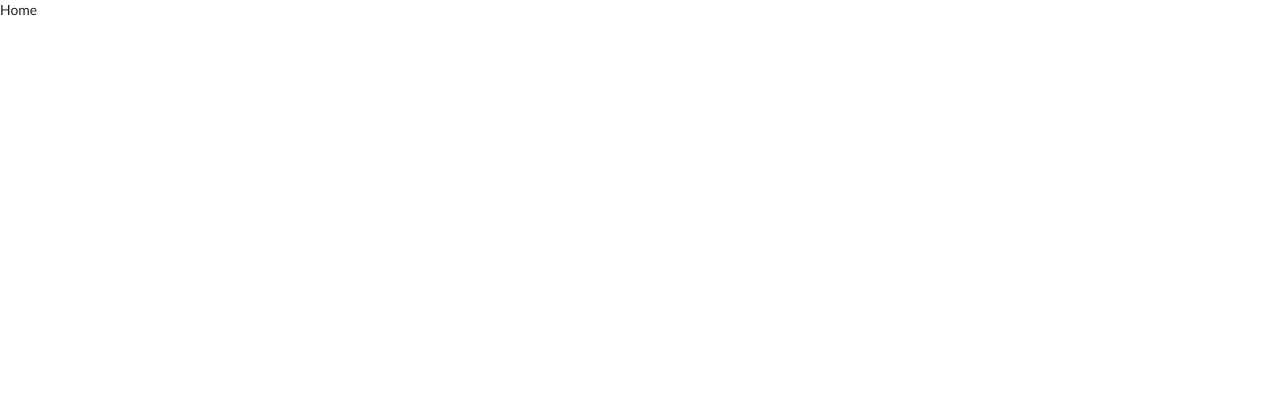
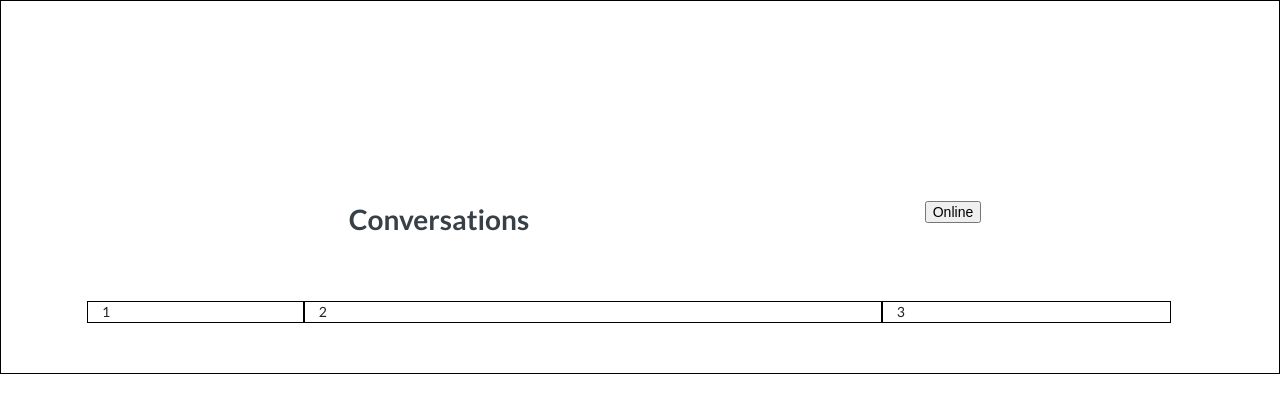
Before and after one commit to jaybhoyar/twitter-helpdesk, a React (Create React App) app in the folder client/: page / in a window 1280 px wide. Shown: the top 412 px of the page. Built offline with nearby package versions, Linux system fonts and the light colour scheme; a web font is replaced by a local one.

Commit message:
add structure for home component

```diff
--- a/client/src/state/actions/auth.js
+++ b/client/src/state/actions/auth.js
@@ -1,5 +1,6 @@
 import axios from "axios";
-const url = "http://localhost:3100/api/users";
+import { GET_ERRORS } from "./types";
+const url = "/api/users";
 
 const setTokenToAxios = (token) => {
 	axios.defaults.headers.common["authorization"] =
@@ -8,12 +9,10 @@ const setTokenToAxios = (token) => {
 
 setTokenToAxios();
 
-const userRegister = async (data) => {
-	console.log(data);
+const userRegister = async (user, dispatch) => {
 	try {
-		let res = await axios.post(`${url}/`, data);
-		console.log(res.data);
-		return res;
+		var res = await axios.post(`${url}/`, user);
+		return res.data;
 	} catch (error) {
 		return error;
 	}
--- /dev/null
+++ b/client/src/state/actions/types.js
@@ -0,0 +1,2 @@
+export const GET_ERRORS = "GET_ERRORS";
+export const SET_CURRENT_USER = "SET_CURRENT_USER";
--- /dev/null
+++ b/client/src/state/reducers/error_reducer.js
@@ -0,0 +1,12 @@
+import { GET_ERRORS } from "../actions/types";
+
+const initialState = {};
+
+export default function (state = initialState, action) {
+	switch (action.type) {
+		case GET_ERRORS:
+			return action.payload;
+		default:
+			return state;
+	}
+}
--- a/client/src/state/reducers/index.js
+++ b/client/src/state/reducers/index.js
@@ -1,8 +1,10 @@
 import { combineReducers } from "redux";
-import currentUser from "./current_User";
+import currentUser from "./current_user";
+import errorReducer from "./error_reducer";
 
 var rootReducer = combineReducers({
 	currentUser,
+	errors: errorReducer,
 });
 
 export default rootReducer;
--- /dev/null
+++ b/client/src/styles/home.scss
@@ -0,0 +1,14 @@
+.home-container {
+	padding: 150px 50px 50px 100px;
+	width: 100%;
+	height: 100%;
+	border: 1px solid #000;
+	.header-container {
+		padding: 50px;
+		display: flex;
+		justify-content: space-around;
+	}
+	.chats-list {
+		border: 1px solid #000;
+	}
+}
--- a/client/src/views/auth/Register.js
+++ b/client/src/views/auth/Register.js
@@ -1,6 +1,6 @@
 import React, { Component } from "react";
 import { connect } from "react-redux";
-import { Link } from "react-router-dom";
+import { Link, withRouter } from "react-router-dom";
 import { userRegister } from "../../state/actions/auth";
 
 class Register extends Component {
@@ -10,7 +10,7 @@ class Register extends Component {
 			name: "",
 			username: "",
 			password: "",
-			errorMsg: "",
+			errors: "",
 		};
 	}
 	handleChange = (e) => {
@@ -26,17 +26,14 @@ class Register extends Component {
 			password: this.state.password,
 		};
 		try {
-			let res = this.props.dispatch(userRegister({ user }));
-			console.log(res, "inside submit");
-			// if (!res) {
-			// 	return this.setState({
-			// 		errorMsg: <p>{"Something went wrong."}</p>,
-			// 	});
-			// }
-			// alert("Logged In Successfully");
-			// this.props.history.push("/login");
+			var res = this.props.dispatch(userRegister({ user }));
+			if (res.status === 200) {
+				console.log(res);
+			}
 		} catch (error) {
-			console.log("inside catch");
+			this.setState({
+				errors: <p>{error.error || "Something went wrong."}</p>,
+			});
 		}
 	};
 
@@ -80,8 +77,8 @@ class Register extends Component {
 		);
 	}
 }
-const mapStateToProps = (state) => {
-	return state;
-};
+const mapStateToProps = (state) => ({
+	errors: state.errors,
+});
 
-export default connect(mapStateToProps)(Register);
+export default connect(mapStateToProps)(withRouter(Register));
--- a/client/src/views/common/Home.js
+++ b/client/src/views/common/Home.js
@@ -1,8 +1,28 @@
 import React, { Component } from "react";
+import "../../styles/home.scss";
 
 class Home extends Component {
 	render() {
-		return <div>Home</div>;
+		return (
+			<div className="home-container">
+				<div className="header-container">
+					<div className="colum-1">
+						<h1 className="">Conversations</h1>
+						<div></div>
+					</div>
+					<div className="colum-1">
+						<button className="stadium-button">Online</button>
+					</div>
+				</div>
+				<div className="ui grid">
+					<div class="row">
+						<div class="three wide column chats-list">1</div>
+						<div class="eight wide column chats-list">2</div>
+						<div class="four wide column chats-list">3</div>
+					</div>
+				</div>
+			</div>
+		);
 	}
 }
 
```
Also changed, not shown: client/src/index.css (line endings or trailing spaces).
